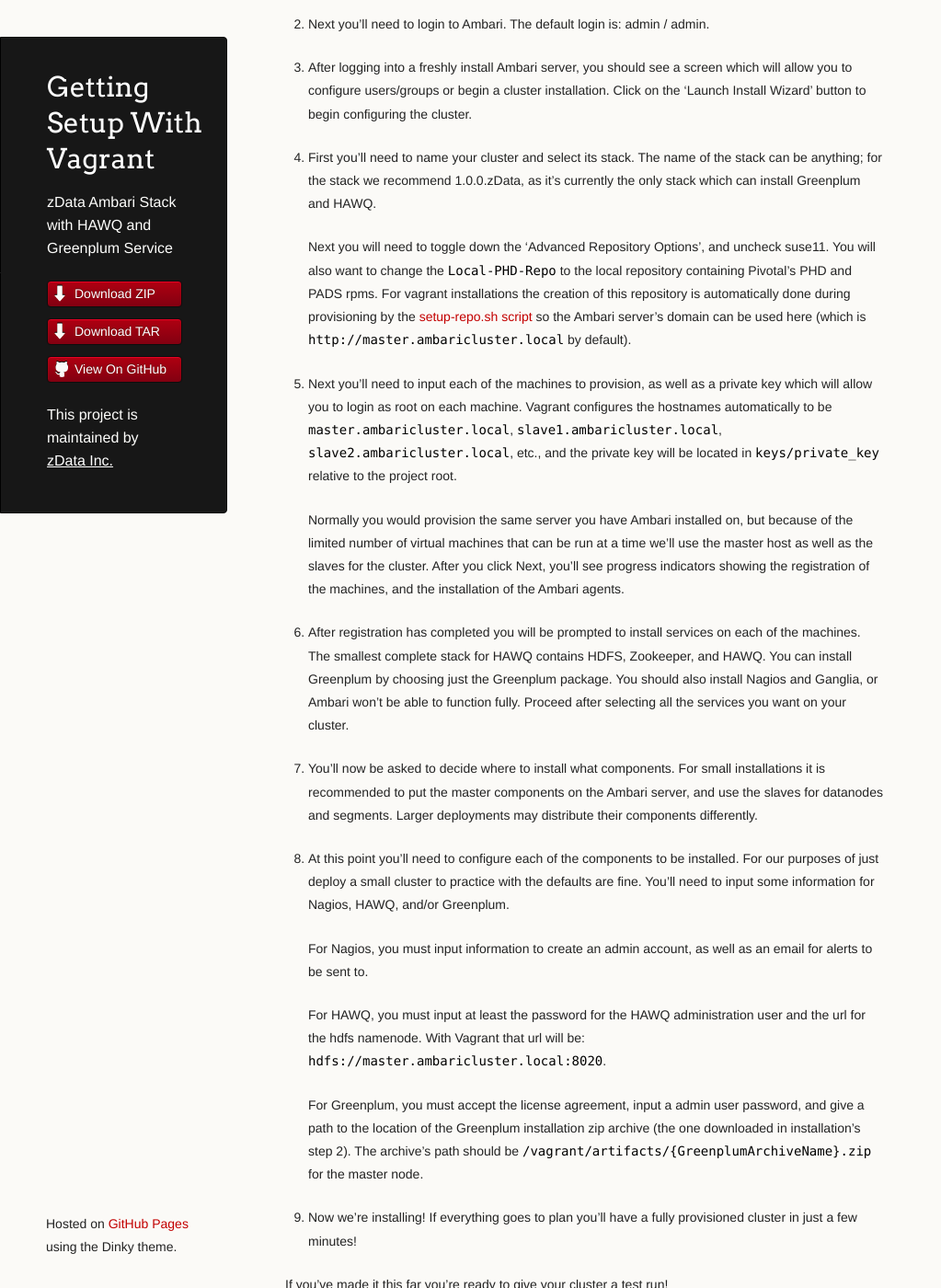
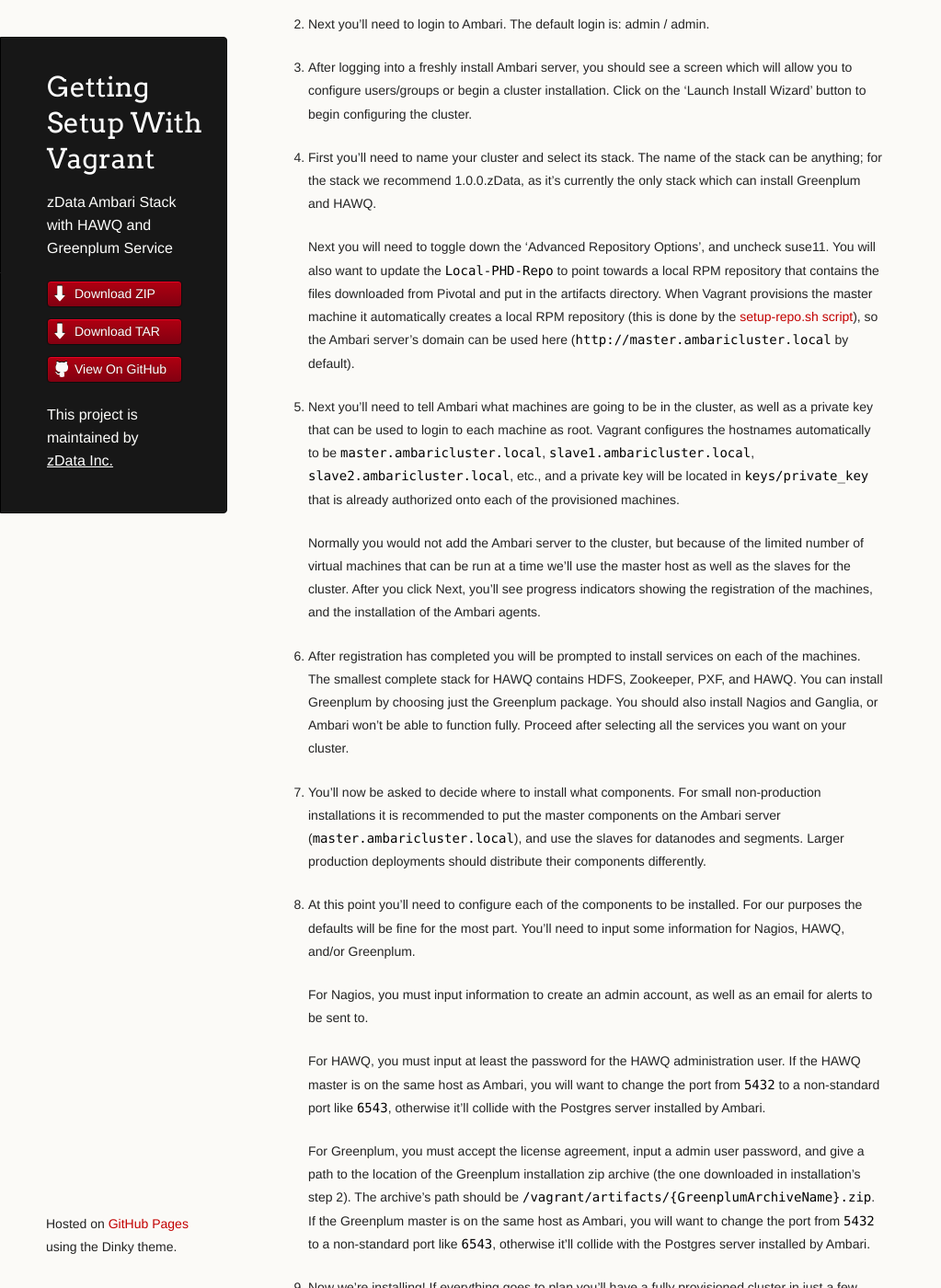
Before and after one commit to zdata-inc/ambari-extensions, a Jekyll site: the page built from getting-setup/with-vagrant.md, in a window 1280 px wide and 1400 px high, scrolled down 1321 px. Shown: the whole window at 92% size, without its empty margins (0-1023 px from the left). Built offline with Jekyll 4.4.1, drawn with Linux system fonts in a browser that asks for light colours; Markdown is read by kramdown in place of the engine named in the settings; some of the changed text lies outside the part shown.

Commit message:
Clean up index and with-vagrant

```diff
--- a/getting-setup/with-vagrant.md
+++ b/getting-setup/with-vagrant.md
@@ -49,7 +49,7 @@
 You've got Ambari up, you have servers you want to provision, now what?
 Now you need to define a cluster in Ambari, and install the needed components on the servers.
 
-1. First you'll need to access the Ambari web application.  If you use the hostname scheme accompanied with the included vagrant scripts that url is <a href="http://master.ambaricluster.local:8080" target="_blank">http://master.ambaricluster.local:8080</a>.
+1. First you'll need to access the Ambari web application.  With the included vagrant configuration, you can connect to Ambari by visiting <a href="http://master.ambaricluster.local:8080" target="_blank">http://master.ambaricluster.local:8080</a> in your web browser.
 
 2. Next you'll need to login to Ambari.  The default login is: admin / admin.
 
@@ -57,23 +57,23 @@
 
 4. First you'll need to name your cluster and select its stack.  The name of the stack can be anything; for the stack we recommend 1.0.0.zData, as it's currently the only stack which can install Greenplum and HAWQ.
 
-    Next you will need to toggle down the 'Advanced Repository Options', and uncheck suse11.  You will also want to change the `Local-PHD-Repo` to the local repository containing Pivotal's PHD and PADS rpms.  For vagrant installations the creation of this repository is automatically done during provisioning by the [setup-repo.sh script](https://github.com/zdata-inc/ambari-stack/blob/master/build/setup-repo.sh) so the Ambari server's domain can be used here (which is `http://master.ambaricluster.local` by default).
+    Next you will need to toggle down the 'Advanced Repository Options', and uncheck suse11.  You will also want to update the `Local-PHD-Repo` to point towards a local RPM repository that contains the files downloaded from Pivotal and put in the artifacts directory.  When Vagrant provisions the master machine it automatically creates a local RPM repository (this is done by the [setup-repo.sh script](https://github.com/zdata-inc/ambari-stack/blob/master/build/setup-repo.sh)), so the Ambari server's domain can be used here (`http://master.ambaricluster.local` by default).
 
-5. Next you'll need to input each of the machines to provision, as well as a private key which will allow you to login as root on each machine.  Vagrant configures the hostnames automatically to be `master.ambaricluster.local`, `slave1.ambaricluster.local`, `slave2.ambaricluster.local`, etc., and the private key will be located in `keys/private_key` relative to the project root.
+5. Next you'll need to tell Ambari what machines are going to be in the cluster, as well as a private key that can be used to login to each machine as root.  Vagrant configures the hostnames automatically to be `master.ambaricluster.local`, `slave1.ambaricluster.local`, `slave2.ambaricluster.local`, etc., and a private key will be located in `keys/private_key` that is already authorized onto each of the provisioned machines.
 
-    Normally you would provision the same server you have Ambari installed on, but because of the limited number of virtual machines that can be run at a time we'll use the master host as well as the slaves for the cluster.  After you click Next, you'll see progress indicators showing the registration of the machines, and the installation of the Ambari agents.
+    Normally you would not add the Ambari server to the cluster, but because of the limited number of virtual machines that can be run at a time we'll use the master host as well as the slaves for the cluster.  After you click Next, you'll see progress indicators showing the registration of the machines, and the installation of the Ambari agents.
 
-6. After registration has completed you will be prompted to install services on each of the machines.  The smallest complete stack for HAWQ contains HDFS, Zookeeper, and HAWQ.  You can install Greenplum by choosing just the Greenplum package.  You should also install Nagios and Ganglia, or Ambari won't be able to function fully.  Proceed after selecting all the services you want on your cluster.
+6. After registration has completed you will be prompted to install services on each of the machines.  The smallest complete stack for HAWQ contains HDFS, Zookeeper, PXF, and HAWQ.  You can install Greenplum by choosing just the Greenplum package.  You should also install Nagios and Ganglia, or Ambari won't be able to function fully.  Proceed after selecting all the services you want on your cluster.
 
-7. You'll now be asked to decide where to install what components.  For small installations it is recommended to put the master components on the Ambari server, and use the slaves for datanodes and segments.  Larger deployments may distribute their components differently.
+7. You'll now be asked to decide where to install what components.  For small non-production installations it is recommended to put the master components on the Ambari server (`master.ambaricluster.local`), and use the slaves for datanodes and segments.  Larger production deployments should distribute their components differently.
 
-8. At this point you'll need to configure each of the components to be installed.  For our purposes of just deploy a small cluster to practice with the defaults are fine.  You'll need to input some information for Nagios, HAWQ, and/or Greenplum.
+8. At this point you'll need to configure each of the components to be installed.  For our purposes the defaults will be fine for the most part.  You'll need to input some information for Nagios, HAWQ, and/or Greenplum.
 
     For Nagios, you must input information to create an admin account, as well as an email for alerts to be sent to.
 
-    For HAWQ, you must input at least the password for the HAWQ administration user and the url for the hdfs namenode.  With Vagrant that url will be: `hdfs://master.ambaricluster.local:8020`.
+    For HAWQ, you must input at least the password for the HAWQ administration user.  If the HAWQ master is on the same host as Ambari, you will want to change the port from `5432` to a non-standard port like `6543`, otherwise it'll collide with the Postgres server installed by Ambari.
 
-    For Greenplum, you must accept the license agreement, input a admin user password, and give a path to the location of the Greenplum installation zip archive (the one downloaded in installation's step 2).  The archive's path should be `/vagrant/artifacts/{GreenplumArchiveName}.zip` for the master node.
+    For Greenplum, you must accept the license agreement, input a admin user password, and give a path to the location of the Greenplum installation zip archive (the one downloaded in installation's step 2).  The archive's path should be `/vagrant/artifacts/{GreenplumArchiveName}.zip`.  If the Greenplum master is on the same host as Ambari, you will want to change the port from `5432` to a non-standard port like `6543`, otherwise it'll collide with the Postgres server installed by Ambari.
 
 9. Now we're installing!  If everything goes to plan you'll have a fully provisioned cluster in just a few minutes!
 
```
Also changed, not shown: other parts of getting-setup/with-vagrant.md (+3 -3 lines), getting-setup/index.md (+5 -5 lines), index.md (+1 -1 lines).
